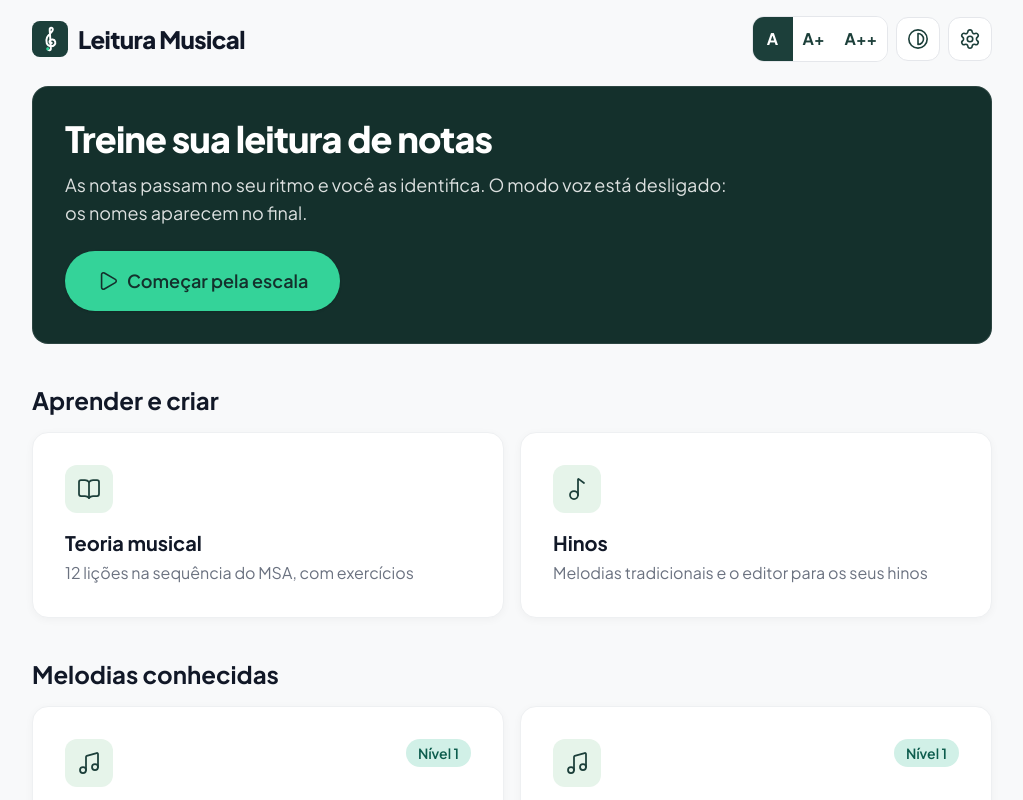
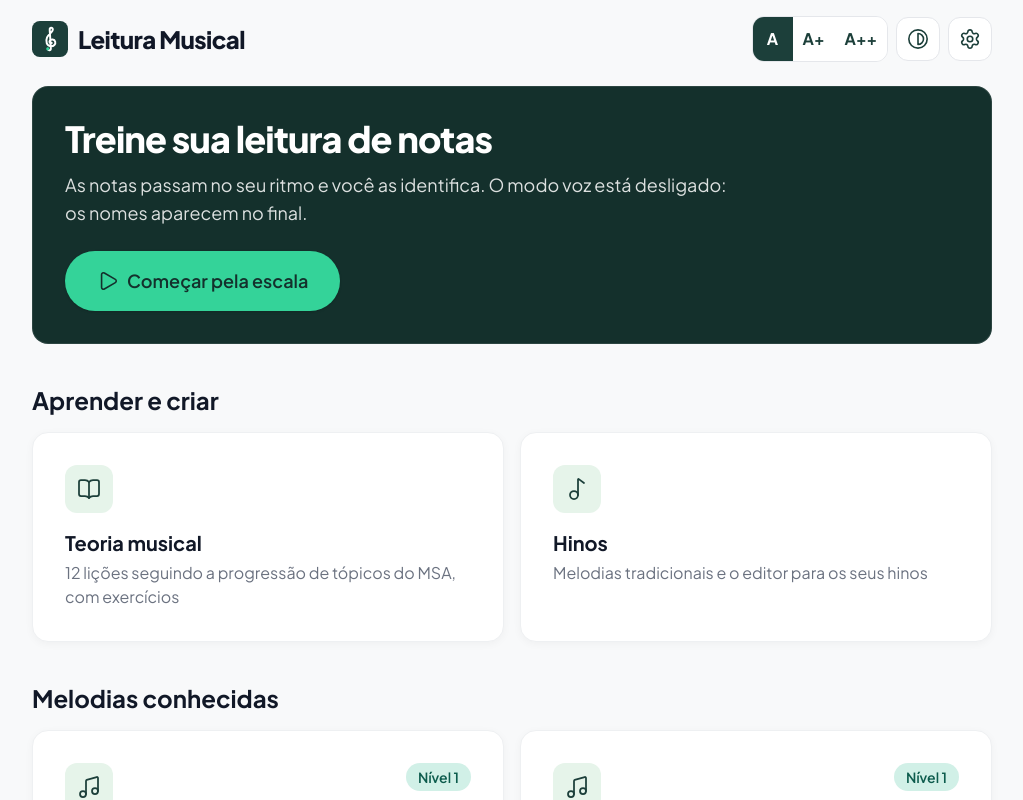
Before and after one commit to Victor-Matheus/leitura-musical, a React (Vite) app: page / in a window 1280 px wide. Shown: the top 800 px of the page, without its empty margins (128-1151 px from the left). Built offline with nearby package versions, Linux system fonts and the light colour scheme.

Commit message:
fix(teoria): texto "seguindo a progressão de tópicos do MSA"

```diff
--- a/src/routes/Home.tsx
+++ b/src/routes/Home.tsx
@@ -76,7 +76,7 @@ export function Home() {
           <LessonCard
             icon={BookOpen}
             title="Teoria musical"
-            subtitle="12 lições na sequência do MSA, com exercícios"
+            subtitle="12 lições seguindo a progressão de tópicos do MSA, com exercícios"
             onClick={() => navigate('/teoria')}
           />
           <LessonCard
--- a/src/routes/Theory.tsx
+++ b/src/routes/Theory.tsx
@@ -15,7 +15,7 @@ export function Theory() {
           Teoria musical
         </h1>
         <p className="text-lg" style={{ color: 'var(--muted)' }}>
-          Lições na sequência do MSA, com textos próprios do app.
+          Lições seguindo a progressão de tópicos do MSA, com textos próprios do app.
         </p>
       </header>
       <ul className="flex flex-col gap-4">
```
